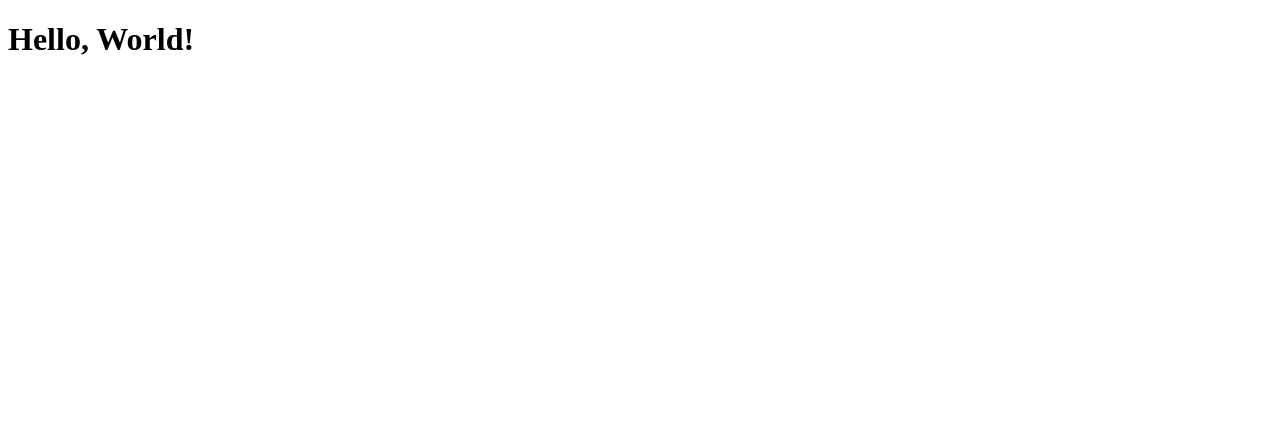
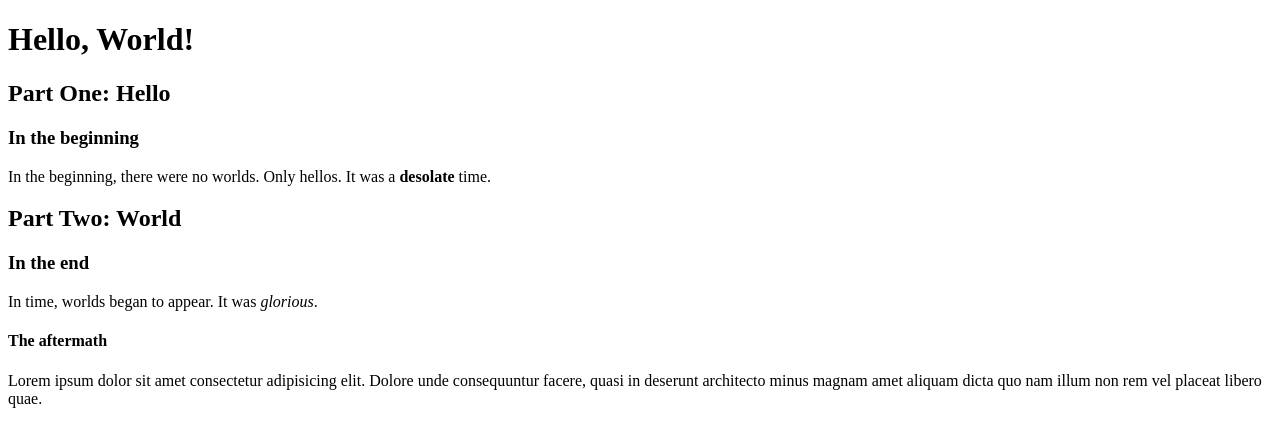
Before and after one commit to jestrada02/git_test, a plain HTML site: page index.html in a window 1280 px wide. Drawn offline with Linux system fonts and the light colour scheme.

Commit message:
Edited index.html

```diff
--- a/index.html
+++ b/index.html
@@ -7,5 +7,13 @@
 </head>
 <body>
     <h1>Hello, World!</h1>
+    <h2>Part One: Hello</h2>
+    <h3>In the beginning</h3>
+    <p>In the beginning, there were no worlds. Only hellos. It was a <strong>desolate</strong> time.</p>
+    <h2>Part Two: World</h2>
+    <h3>In the end</h3>
+    <p>In time, worlds began to appear. It was <em>glorious</em>.</p>
+    <h4>The aftermath</h4>
+    <p>Lorem ipsum dolor sit amet consectetur adipisicing elit. Dolore unde consequuntur facere, quasi in deserunt architecto minus magnam amet aliquam dicta quo nam illum non rem vel placeat libero quae.</p>
 </body>
 </html>
```
